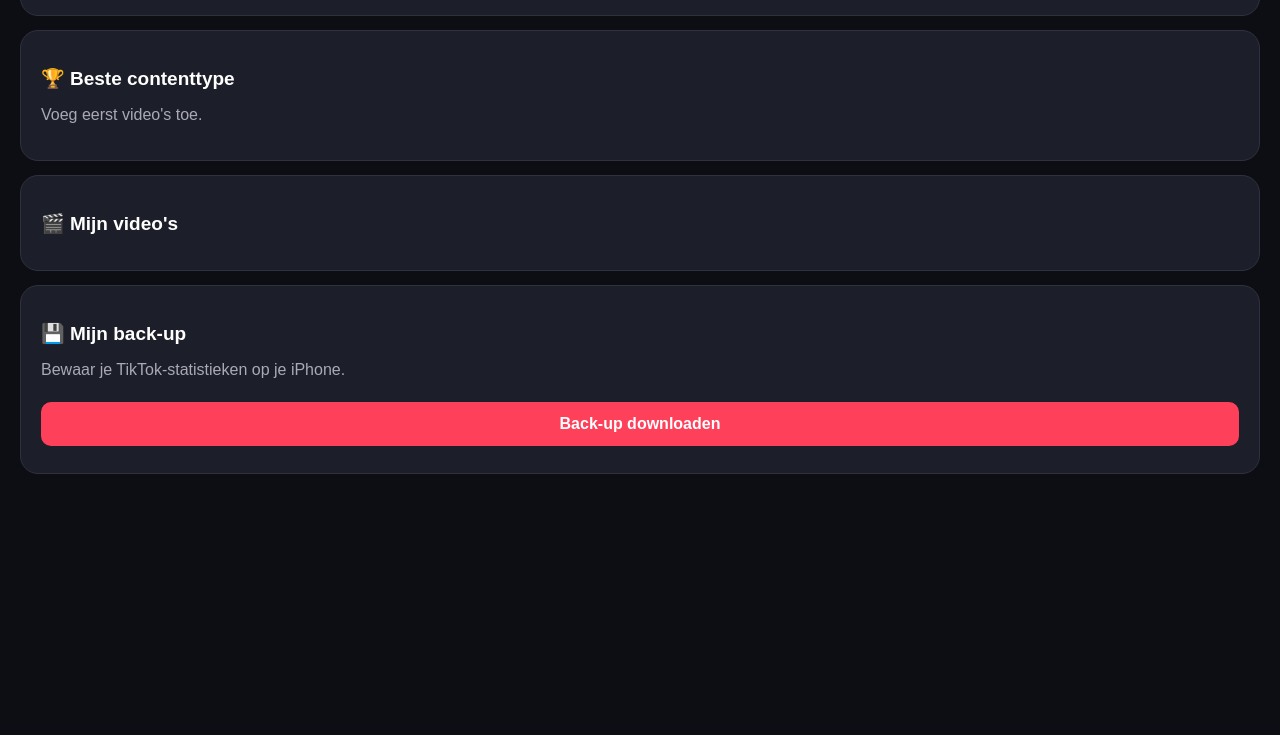
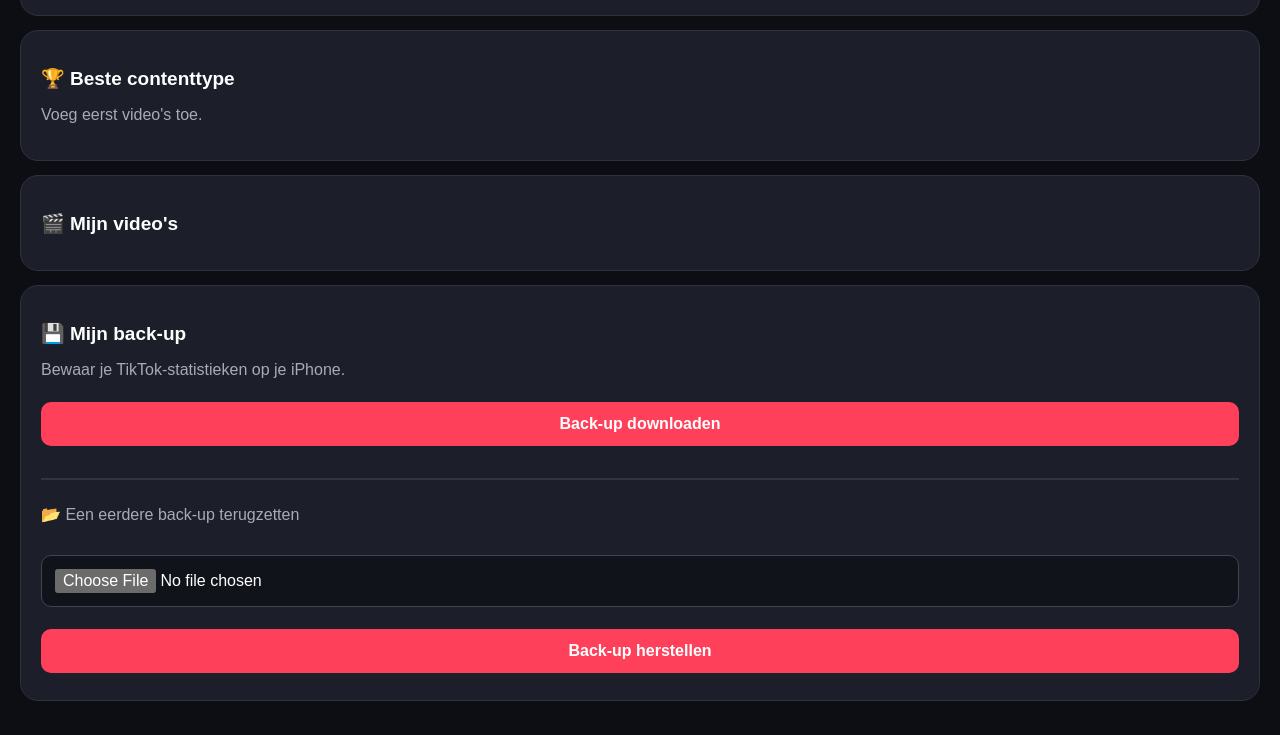
Before and after one commit to Aicko0410/the-zone-growth-tracker, a plain HTML site: page index.html in a window 1280 px wide. Shown: the part 1209-1944 px from the top of the page. Before the commit the page ends 1717 px from the top, so only its background shows below. Drawn offline with Linux system fonts and the light colour scheme.

Commit message:
Update index.html

```diff
--- a/index.html
+++ b/index.html
@@ -225,6 +225,22 @@ render();
   <button onclick="downloadBackup()">
     Back-up downloaden
   </button>
+
+<hr style="margin:25px 0;border:1px solid #343440">
+
+<p>📂 Een eerdere back-up terugzetten</p>
+
+<input
+  type="file"
+  id="backupFile"
+  accept=".json,application/json"
+  style="margin:15px 0"
+>
+
+<button onclick="restoreBackup()">
+  Back-up herstellen
+</button>
+
 </section>
 
 <script>
@@ -252,6 +268,36 @@ function downloadBackup() {
 
   setTimeout(() => URL.revokeObjectURL(url), 1000);
 }
+
+async function restoreBackup() {
+  const file = document.getElementById("backupFile").files[0];
+
+  if (!file) {
+    alert("Selecteer eerst een back-upbestand.");
+    return;
+  }
+
+  try {
+    const content = await file.text();
+    const data = JSON.parse(content);
+
+    if (!data || typeof data !== "object" || Array.isArray(data)) {
+      throw new Error("Ongeldig bestand");
+    }
+
+    if (!confirm("Huidige gegevens vervangen door deze back-up?")) {
+      return;
+    }
+
+    localStorage.setItem("theZoneTrackerV2", content);
+    alert("Back-up hersteld!");
+    location.reload();
+
+  } catch (error) {
+    alert("Herstellen mislukt. Controleer het bestand.");
+  }
+}
+
 </script>
 
 </body>
```
